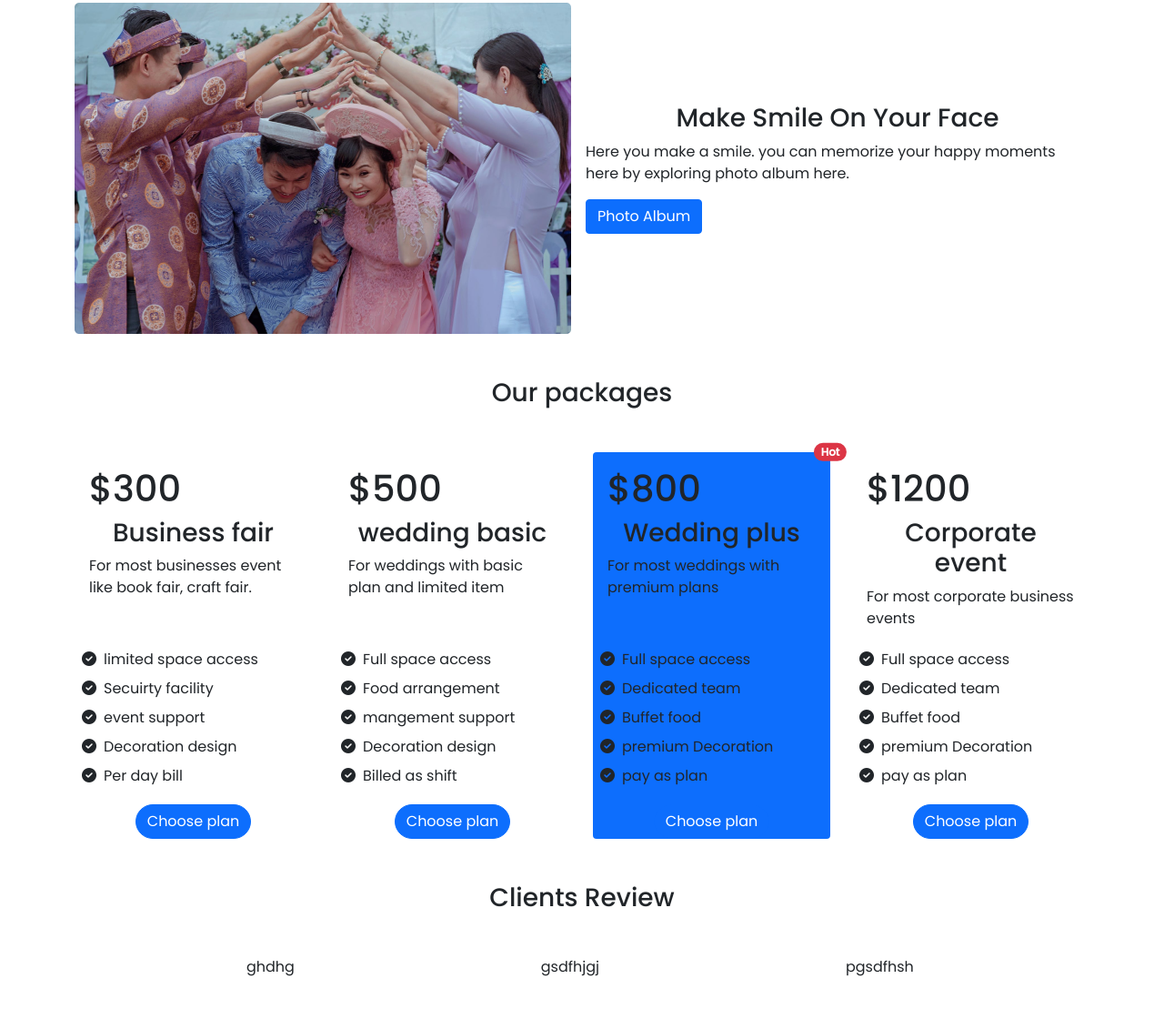
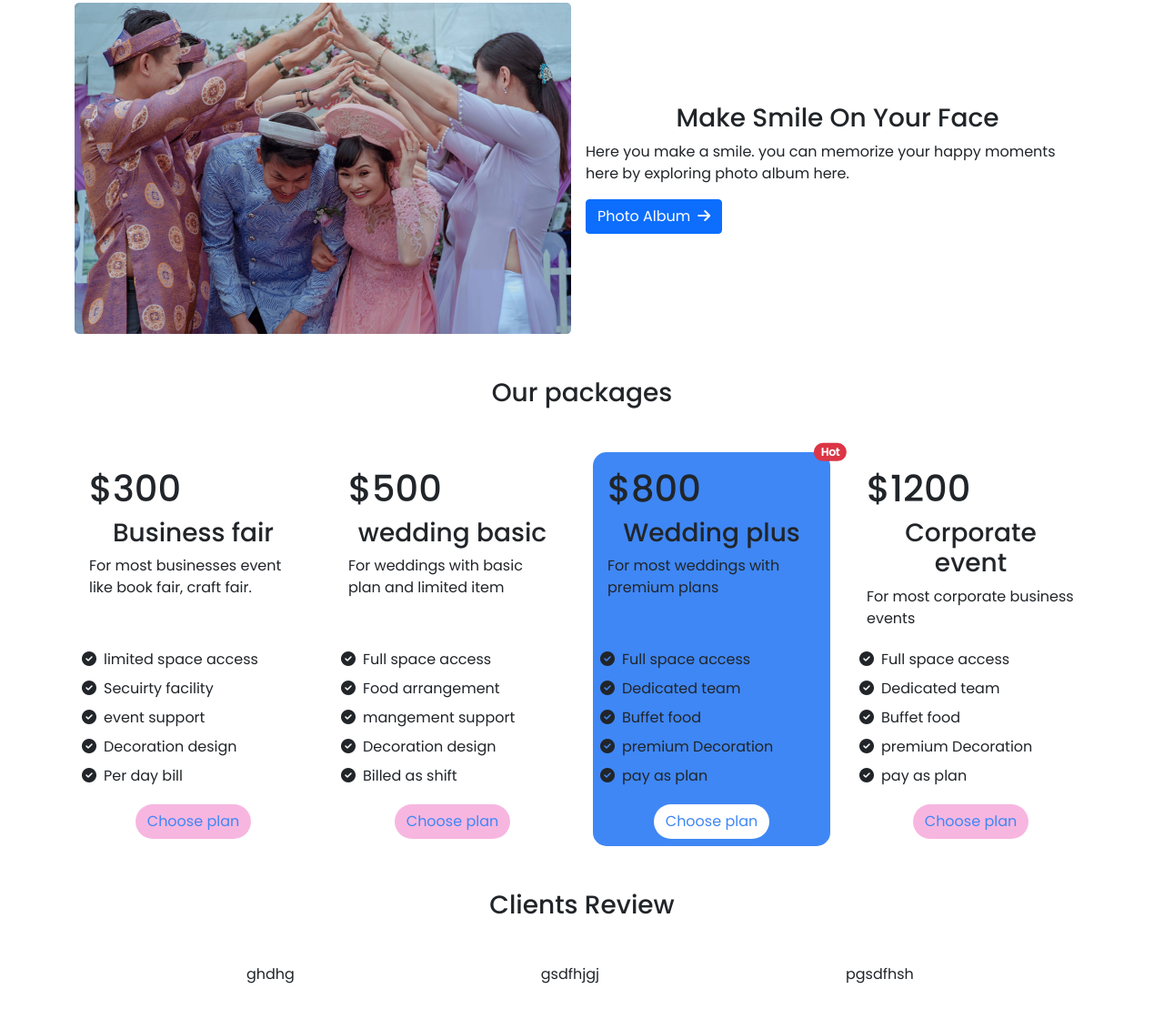
Before and after one commit to Md-Tur/star-convention-center, a plain HTML site: page index.html in a window 1280 px wide. Shown: the part 652-1772 px from the top of the page at 91% size. Drawn offline with nearby package versions, Linux system fonts and the light colour scheme.

Commit message:
color fixed for card & button

```diff
--- a/index.html
+++ b/index.html
@@ -80,7 +80,7 @@
                         <h5>We are here to make your event successful.</h5>
                         <p>We welcome here you to make your event more enjoyable and successful. Get better services
                             from us.</p>
-                        <button type="button" class="btn btn-primary">Booking Available</button>
+                        <button type="button" class="btn slider-button">Booking Available</button>
                     </div>
                 </div>
                 <div class="carousel-item">
@@ -89,7 +89,7 @@
                         <h5>We are here to make your event successful.</h5>
                         <p>We welcome here you to make your event more enjoyable and successful. Get better services
                             from us.</p>
-                        <button type="button" class="btn btn-primary">Booking Available</button>
+                        <button type="button" class="btn slider-button">Booking Available</button>
                     </div>
                 </div>
                 <div class="carousel-item">
@@ -98,7 +98,7 @@
                         <h5>We are here br to make your event successful.</h5>
                         <p>We welcome here you to make your event more enjoyable and successful. Get better services
                             from us.</p>
-                        <button type="button" class="btn btn-primary">Booking Available</button>
+                        <button type="button" class="btn slider-button">Booking Available</button>
                     </div>
                 </div>
             </div>
@@ -132,7 +132,8 @@
                     <p>
                         Here you make a smile. you can memorize your happy moments here by exploring photo album here.
                     </p>
-                    <button type="button" class="btn btn-primary">Photo Album</button>
+                    <button type="button" class="btn btn-primary">Photo Album<i
+                            class="fas fa-arrow-right ps-2"></i></button>
                 </div>
             </div>
         </section>
@@ -170,7 +171,7 @@
                             </span>
                         </div>
                         <div class="d-flex justify-content-center pt-3">
-                            <button type="button" class="btn btn-primary rounded-pill">Choose plan</button>
+                            <button type="button" class="btn packages rounded-pill mb-2">Choose plan</button>
                         </div>
                     </div>
                 </div>
@@ -201,12 +202,12 @@
                             </span>
                         </div>
                         <div class="d-flex justify-content-center pt-3">
-                            <button type="button" class="btn btn-primary rounded-pill">Choose plan</button>
+                            <button type="button" class="btn packages  rounded-pill  mb-2">Choose plan</button>
                         </div>
                     </div>
                 </div>
                 <div class="col position-relative">
-                    <div class="card border-0 w-100  h-100 bg-primary">
+                    <div class="card border-0 w-100  h-100  hot-packages hot-package-card">
                         <span class="position-absolute top-0 start-100 translate-middle badge rounded-pill bg-danger">
                             Hot
                             <span class="visually-hidden">unread messages</span>
@@ -235,7 +236,7 @@
                             </span>
                         </div>
                         <div class="d-flex justify-content-center pt-3">
-                            <button type="button" class="btn btn-primary rounded-pill">Choose plan</button>
+                            <button type="button" class="btn slider-button rounded-pill  mb-2">Choose plan</button>
                         </div>
                     </div>
                 </div>
@@ -265,7 +266,7 @@
                             </span>
                         </div>
                         <div class="d-flex justify-content-center pt-3">
-                            <button type="button" class="btn btn-primary rounded-pill">Choose plan</button>
+                            <button type="button" class="btn packages  rounded-pill  mb-2">Choose plan</button>
                         </div>
                     </div>
                 </div>
--- a/style.css
+++ b/style.css
@@ -5,6 +5,29 @@ body{
 font-family: 'Poppins', sans-serif;
 }
 
+/* carousel-button option  */
+
+.slider-button{
+    background-color: white;
+    color: #3F87F5;
+}
+
+/* for all h3  */
+
 h3{
     text-align: center;
 }
+
+/* packages part */
+
+.packages{
+    background-color: #f496d2b0;
+    color: #3F87F5;
+}
+.hot-package-card{
+border-radius: 15px;
+
+}
+.hot-packages{
+    background-color: #3F87F5;
+}
```
